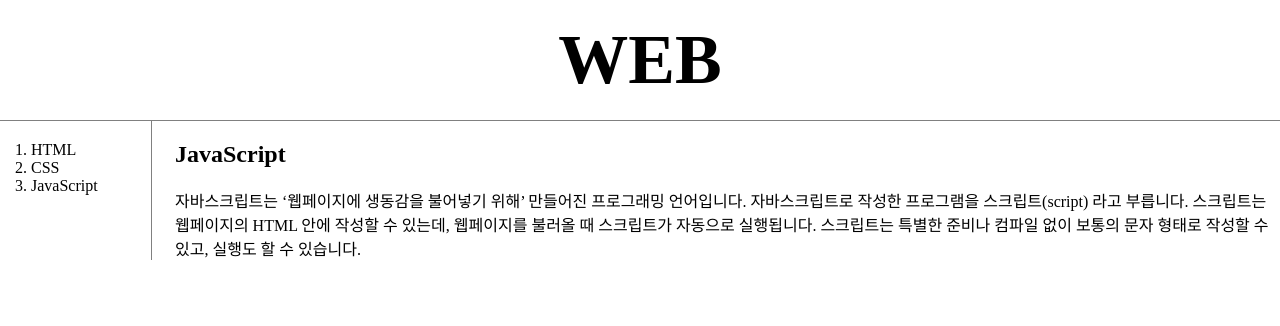
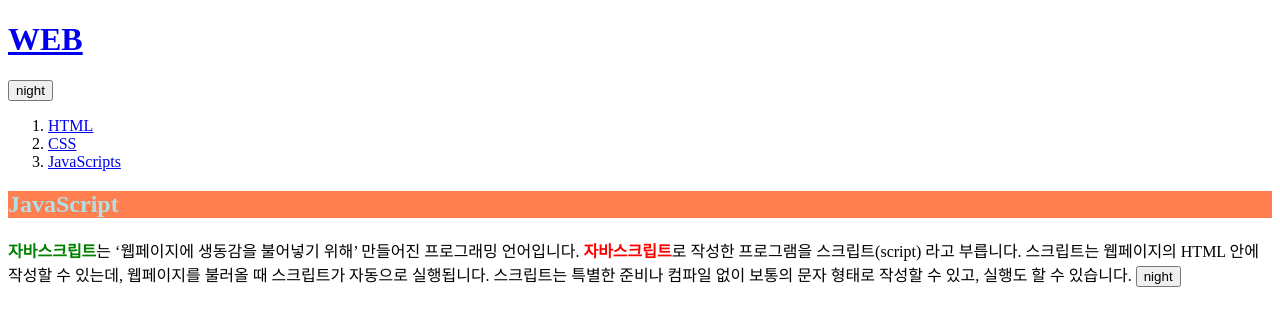
Before and after one commit to Min-Seok-Kim/my-first-web-site, a plain HTML site: page Min3.html in a window 1280 px wide. Drawn offline with Linux system fonts and the light colour scheme.

Commit message:
Add files via upload

```diff
--- a/Min3.html
+++ b/Min3.html
@@ -1,24 +1,53 @@
 <!DOCTYPE html>
 <html>
-<head>
-    <title>WEB1-JavaScript</title>
-    <meta charset="utf-8">
-    <link rel="stylesheet" href="style.css">
-</head>
+    <head>
+        <style>
+            .js {
+                font-weight: bold;
+                color: red;
+            }
+
+            #first {
+                color: green;
+            }
+        </style>
+    </head>
 <body>
     <h1><a href="index.html">WEB</a></h1>
-    <div id="grid">
+    <input type="button" value="night" onclick="
+    var target = document.querySelector('body');
+    if (this.value === 'night') {
+    target.style.backgroundColor ='black';
+    target.style.color ='white';
+    this.value = 'day';
+    }
+    else {
+    target.style.backgroundColor ='white';
+    target.style.color ='black';
+    this.value ='night';
+    }
+    ">
     <ol>
         <li><a href="Min1.html">HTML</a></li>
         <li><a href="Min2.html">CSS</a></li>
-        <li><a href="Min3.html">JavaScript</a></li>
+        <li><a href="Min3.html">JavaScripts</a></li>
     </ol>
-    <div id="article">
-<h2>JavaScript</h2>
-자바스크립트는 ‘웹페이지에 생동감을 불어넣기 위해’ 만들어진 프로그래밍 언어입니다.
-자바스크립트로 작성한 프로그램을 스크립트(script) 라고 부릅니다. 스크립트는 웹페이지의 HTML 안에 작성할 수 있는데, 웹페이지를 불러올 때 스크립트가 자동으로 실행됩니다.
+<h2 style="color:powderblue;background-color:coral">JavaScript</h2>
+<span id="first" class="js">자바스크립트</span>는 ‘웹페이지에 생동감을 불어넣기 위해’ 만들어진 프로그래밍 언어입니다.
+<span class="js">자바스크립트</span>로 작성한 프로그램을 스크립트(script) 라고 부릅니다. 스크립트는 웹페이지의 HTML 안에 작성할 수 있는데, 웹페이지를 불러올 때 스크립트가 자동으로 실행됩니다.
 스크립트는 특별한 준비나 컴파일 없이 보통의 문자 형태로 작성할 수 있고, 실행도 할 수 있습니다.
-</div>
-</div>
+
+<input type="button" value="night" onclick="
+    if (this.value === 'night') {
+    document.querySelector('body').style.backgroundColor ='black';
+    document.querySelector('body').style.color ='white';
+    this.value = 'day';
+    }
+    else {
+    document.querySelector('body').style.backgroundColor ='white';
+    document.querySelector('body').style.color ='black';
+    this.value ='night';
+    }
+    ">
 </body>
 </html>
```
